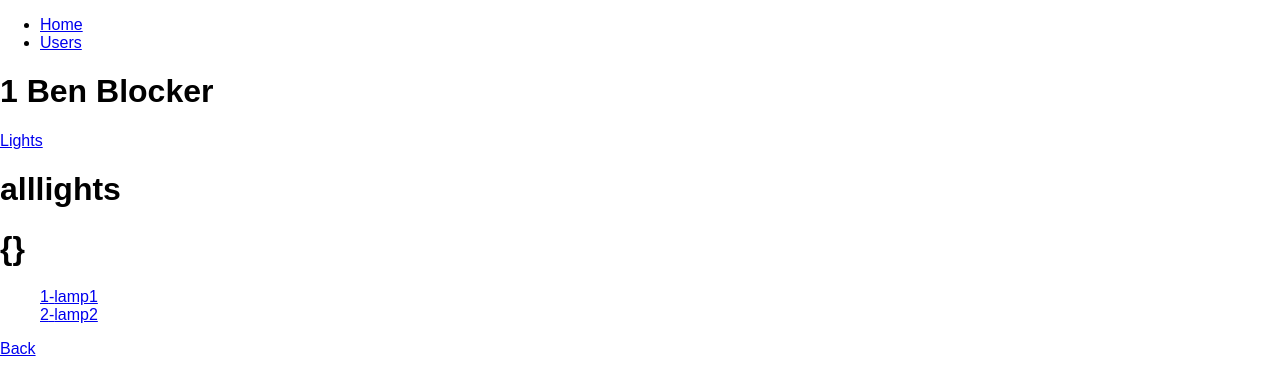
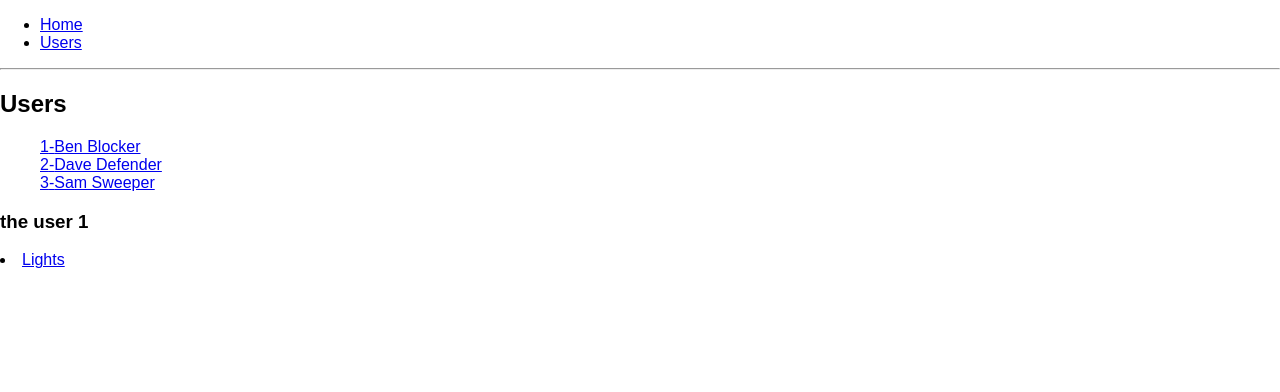
Before and after one commit to bluecitylights/huecontrol, a React (Create React App) app in the folder client/: page /users/1 in a window 1280 px wide. Shown: the top 392 px of the page. Built offline with nearby package versions, Linux system fonts and the light colour scheme.

Commit message:
fix routing

```diff
--- a/client/src/App.js
+++ b/client/src/App.js
@@ -3,25 +3,6 @@ import logo from './logo.svg';
 import './App.css';
 import { Switch, Route, Link } from 'react-router-dom'
 import Users from './Users';
-
-// function User(props) {
-//   return <h1>Hello, {props.user.name}</h1>;
-// }
-
-// function Users(props) {
-//     return (
-//       <ul>
-//       {
-//         props.users.map(function(el,index) {
-//            return <User user={el} />
-//         })
-//       }
-//     </ul>
-
-//     );
-// }
-
-
 
 const Home = () => (
   <div>
@@ -35,7 +16,7 @@ const Main = () => (
   <main>
     <Switch>
       <Route exact path='/' component={Home} />
-      <Route path='/Users' component={Users} />
+      <Route path='/users' component={Users} />
     </Switch>
   </main>
 )
@@ -54,42 +35,9 @@ const Header = () => (
 const App = () => (
   <div>
     <Header />
+    <hr />
     <Main />
   </div>
 )
 
-// class App extends Component {
-//   state = {
-//     users: []
-//   };
-
-//   componentDidMount() {
-//     this.callApi()
-//       .then(res => this.setState({ users: res.users }))
-//       .catch(err => console.log(err));
-//   }
-
-//   callApi = async () => {
-//     const response = await fetch('/api/users');
-//     const body = await response.json();
-
-//     if (response.status !== 200) throw Error(body.message);
-
-//     return body;
-//   };
-
-//   render() {
-//     return (
-//       <div className="App">
-//         <header className="App-header">
-//           <img src={logo} className="App-logo" alt="logo" />
-//           <h1 className="App-title">Welcome to React</h1>
-//         </header>
-//         <h1>hello</h1>
-//         <Users users={this.state.users}/>
-//       </div>
-//     );
-//   }
-// }
-
 export default App;
--- a/client/src/HueControlApi.js
+++ b/client/src/HueControlApi.js
@@ -8,14 +8,14 @@ const HueControlApi = {
     return this.users
   },
   getUser: function(id) {
-    const isUser = p => p.id == id
+    const isUser = p => p.id === id
     return this.users.find(isUser)
   },
   getUserLights: function(userId) {
     return [{id: 1, name: 'lamp1'}, {id: 2, name: 'lamp2'}]
   },
   getLight: function(id) {
-    const isLight = p => p.id == id
+    const isLight = p => p.id === id
     return this.lights.find(isLight)
   }
 }
--- a/client/src/Lights.js
+++ b/client/src/Lights.js
@@ -22,7 +22,8 @@ const Light = (props) => {
   }
   return (
     <div>
-      <h1>lamp</h1>
+      <LightHeader />
+      <LightMain />
     </div>
   );
 }
@@ -36,11 +37,7 @@ const LightLink = ({light}) => (
 const AllLights = (props) => (
   <div>
     <h1>alllights</h1>
-
-
-
       <h1>{JSON.stringify(props)}</h1>
-
       <ul>
       {
         props.getLights().map((item, index) => (
@@ -48,17 +45,21 @@ const AllLights = (props) => (
         ))
       }
        </ul>
-
     </div>
 )
 
 const Lights = (props) => (
-  <AllLights {...props} />
+  <div>
+    <h1>complights</h1>
+    <h1>{JSON.stringify(props.getLights())}</h1>
 
-  // <Switch>
-  //   <Route exact path="/lights" render={(props) => <AllLights {...props} /> } />
-  //   <Route path="/lights/:id" render={(props) => <Lights getLight={(id) => HueControlApi.getLight(id)} {...props} /> } />
-  // </Switch>
+    <Switch>
+      <Route exact path="/" render={(props) => <h1>render</h1> } />
+      <Route exact path="/lights/" render={(props) => <AllLights {...props} /> } />
+      <Route exact path="/lights/:id" render={(props) => <Light getLight={(id) => HueControlApi.getLight(id)} {...props} /> } />
+  </Switch>
+  </div>
+
 )
 
 export default Lights;
--- a/client/src/Users.js
+++ b/client/src/Users.js
@@ -1,41 +1,67 @@
 import React, { Component } from 'react';
 import { Switch, Route, Link } from 'react-router-dom'
-import Lights from './Lights';
+//import Lights from './Lights';
 import HueControlApi from './HueControlApi';
 
-const UserHeader = ({user}) => (
-  <div>
-    <h1>{user.id} {user.name}</h1>
-  </div>
-)
+// const Topics = ({ match }) => (
+//   <div>
+//     <h2>Topics</h2>
+//     <ul>
+//       <li>
+//         <Link to={`${match.url}/rendering`}>Rendering with React</Link>
+//       </li>
+//       <li>
+//         <Link to={`${match.url}/components`}>Components</Link>
+//       </li>
+//       <li>
+//         <Link to={`${match.url}/props-v-state`}>Props v. State</Link>
+//       </li>
+//     </ul>
 
-const UserMain = ({user}) => (
-  <div>
-    <Link to={`/lights`}>Lights</Link>
-    <Lights getLights={() => HueControlApi.getUserLights(user.id)}/>
-  </div>
-)
+//     <Route path={`${match.url}/:topicId`} component={Topic} />
+//     <Route
+//       exact
+//       path={match.url}
+//       render={() => <h3>Please select a topic.</h3>}
+//     />
+//   </div>
+// );
 
-const User = (props) => {
-  const user = props.getUser(parseInt(props.match.params.id, 10));
+// const Topic = ({ match }) => (
+//   <div>
+//     <h3>{match.params.topicId}</h3>
+//   </div>
+// );
 
-  if (!user) {
-    return <div>Not found</div>
-  }
-  return (
-    <div>
-      <UserHeader user={user} />
-      <UserMain user={user} />
+// const UserHeader = (props) => (
+//   <h1>usermain: {props.user.name}</h1>
+// )
 
-      <Link to='/users'>Back</Link>
-    </div>
-  );
-}
+// const UserMain = ({user}) => (
+//   <div>
+//     <h1>usermain: {user.name}</h1>
+//      <Route path="/topics" component={Topics} />
+//   </div>
+// )
 
-const UserLink = ({user}) => (
-  <div>
-    <Link to={`/users/${user.id}`}>{user.id}-{user.name}</Link>
-  </div>
+// const User = (props) => {
+//   const user = props.getUser(parseInt(props.match.params.id, 10));
+
+//   if (!user) {
+//     return <div>Not found</div>
+//   }
+//   return (
+//     <div>
+//       <UserHeader user={user} />
+//       <UserMain user={user} />
+
+//       <Link to='/users'>Back</Link>
+//     </div>
+//   );
+// }
+
+const UserLink = (props) => (
+  <div><Link to={`${props.match.url}/${props.user.id}`}>{props.user.id}-{props.user.name}</Link></div>
 )
 
 const AllUsers = (props) => (
@@ -51,11 +77,51 @@ const AllUsers = (props) => (
   </div>
 )
 
-const Users = () => (
-  <Switch>
-    <Route exact path="/users/" render={(props) => <AllUsers getAllUsers={() => HueControlApi.allUsers()} {...props} /> } />
-    <Route exact path="/users/:id" render={(props) => <User getUser={(id) => HueControlApi.getUser(id)} {...props} /> } />
-  </Switch>
+// const Users = (props) => (
+//   <div>
+//     <Switch>
+//       <Route exact path="/users/" render={(props) => <AllUsers getAllUsers={() => HueControlApi.allUsers()} {...props} /> } />
+//       <Route exact path="/users/:id" render={(props) => <User getUser={(id) => HueControlApi.getUser(id)} {...props} /> } />
+//     </Switch>
+//   </div>
+// )
+
+const Users = (props) => (
+  <div>
+    <h2>Users</h2>
+    <ul>{HueControlApi.allUsers().map((user, index) => (<UserLink user={user} {...props}/>))}</ul>
+    <Route path={`${props.match.url}/:id`} component={User} />
+    <Route exact path={props.match.url} render={() => <h3>Please select a user.</h3>}/>
+  </div>
+);
+
+const User = (props) => (
+  <div>
+    <h3>the user {props.match.params.id}</h3>
+    <li><Link to={`${props.match.url}/lights`}>Lights</Link></li>
+    <Route path={`${props.match.url}/lights`} render={(props) => <Lights getUserLights={() => HueControlApi.getUserLights(props.match.params.id)} {...props}/> } />
+  </div>
+);
+
+const Lights = (props) => (
+  <div>
+    <h2>Lights</h2>
+    <ul>{props.getUserLights().map((light, index) => (<LightLink light={light} {...props}/>))}</ul>
+    <Route path={`${props.match.url}/:id`} component={Light} />
+    <Route exact path={props.match.url} render={() => <h3>Please select a light.</h3>}/>
+  </div>
+);
+
+const Light = (props) => (
+  <div>
+    <h1>light {props.match.params.id}</h1>
+  </div>
+)
+
+const LightLink = (props) => (
+  <div>
+    <div><Link to={`${props.match.url}/${props.light.id}`}>{props.light.id}-{props.light.name}</Link></div>
+  </div>
 )
 
 export default Users;
```
Also changed, not shown: 1 other file (tests, documents, lock files or other folders). Lines whose indentation alone changed are shown as unchanged.
